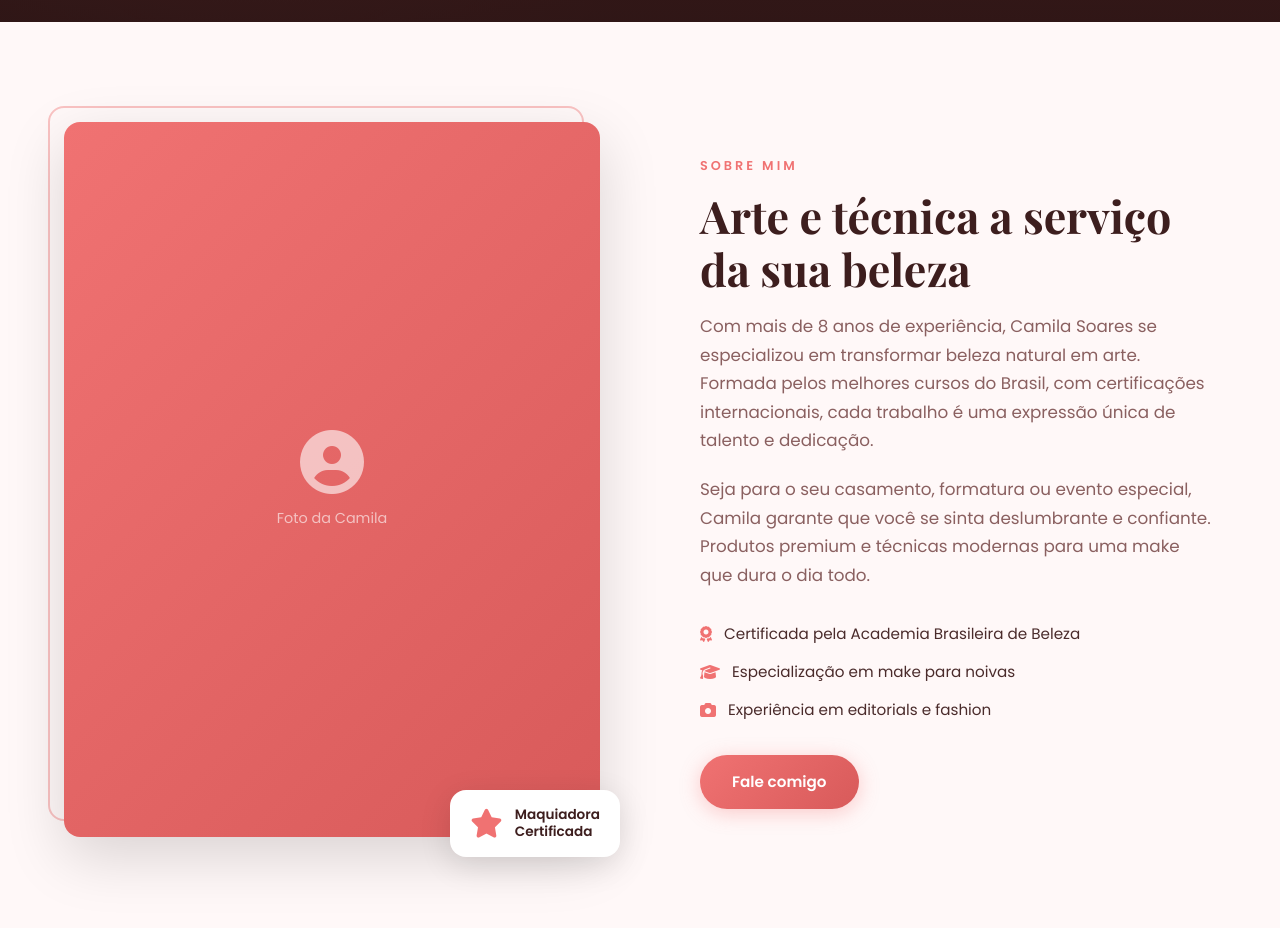
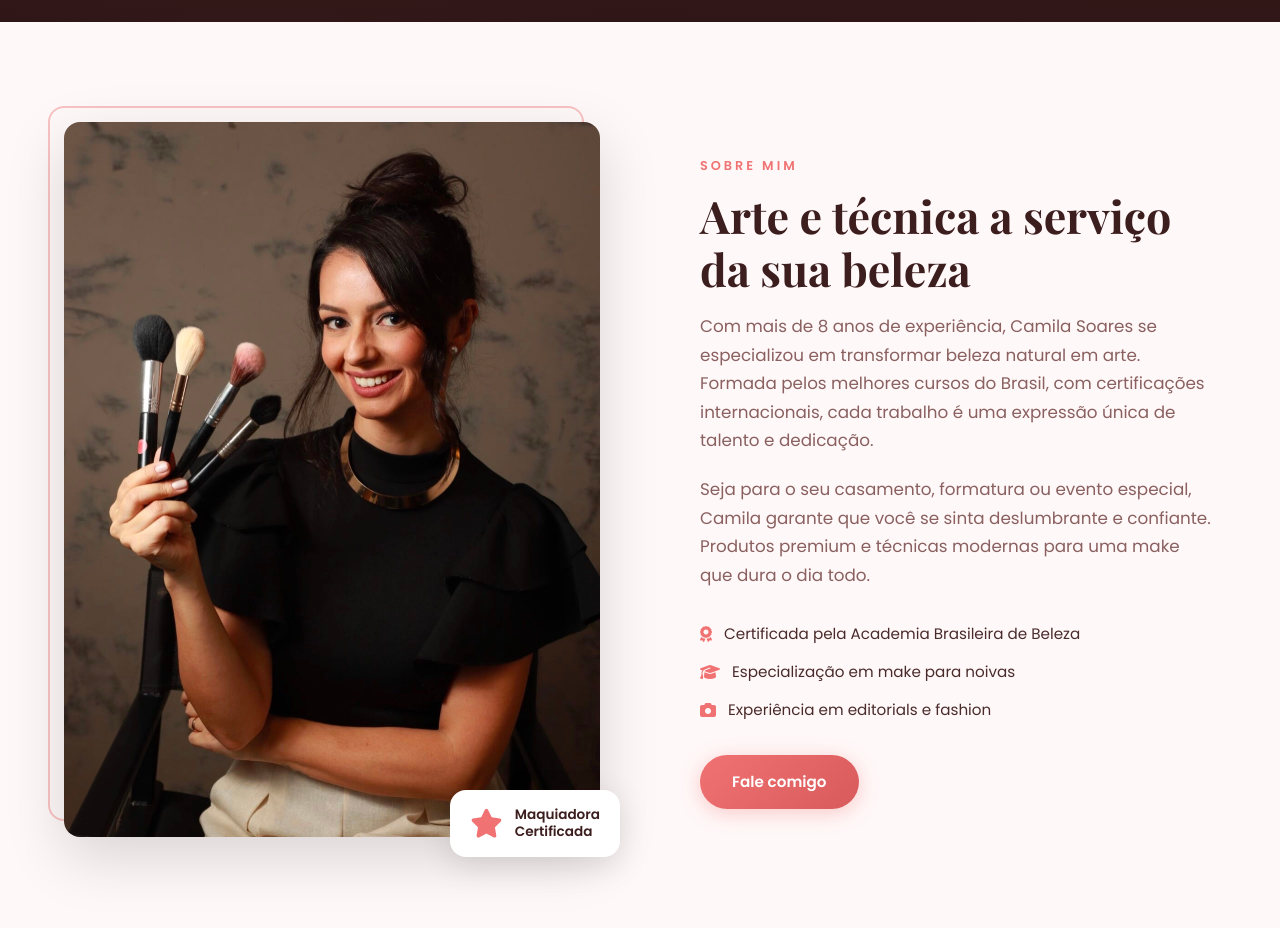
Before and after one commit to lassancepaulo/makeup-camila-soares, a website: page index.html in a window 1280 px wide. Shown: the part 1000-1928 px from the top of the page. Drawn offline with nearby package versions, Linux system fonts and the light colour scheme; no server answers; a script that the page names is missing; a web font is replaced by a local one.

Commit message:
Embed Camila photo directly in HTML Sobre section

```diff
--- a/index.html
+++ b/index.html
@@ -81,10 +81,7 @@
       <div class="sobre-grid">
         <div class="sobre-image" data-aos>
           <div class="image-frame">
-            <div class="image-placeholder sobre-placeholder">
-              <i class="fas fa-user-circle"></i>
-              <span>Foto da Camila</span>
-            </div>
+            <img src="assets/camila-sobre.jpeg" alt="Camila Soares" class="sobre-placeholder" style="width:100%;height:100%;object-fit:cover;border-radius:inherit" />
             <div class="image-badge">
               <i class="fas fa-star"></i>
               <span>Maquiadora<br>Certificada</span>
```
